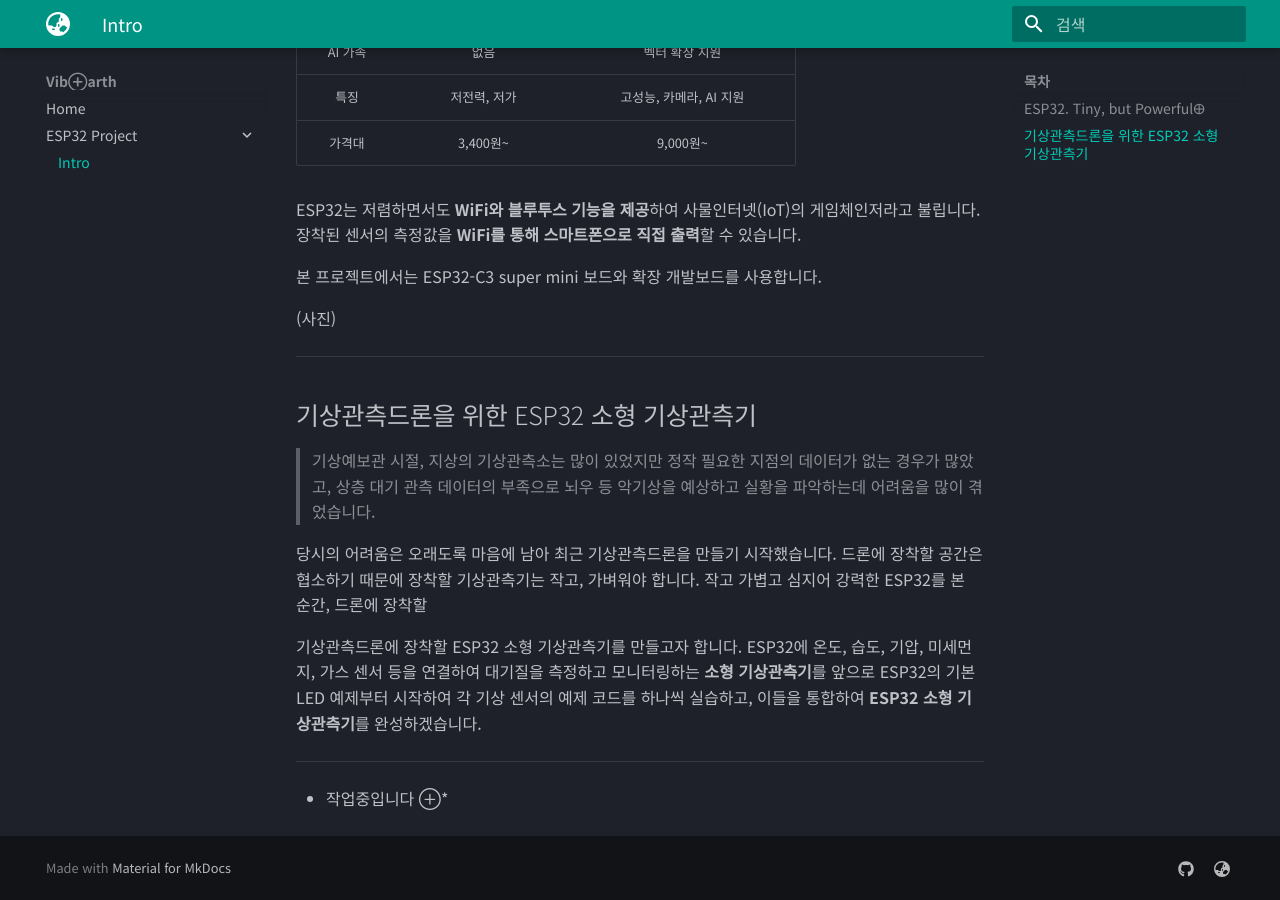
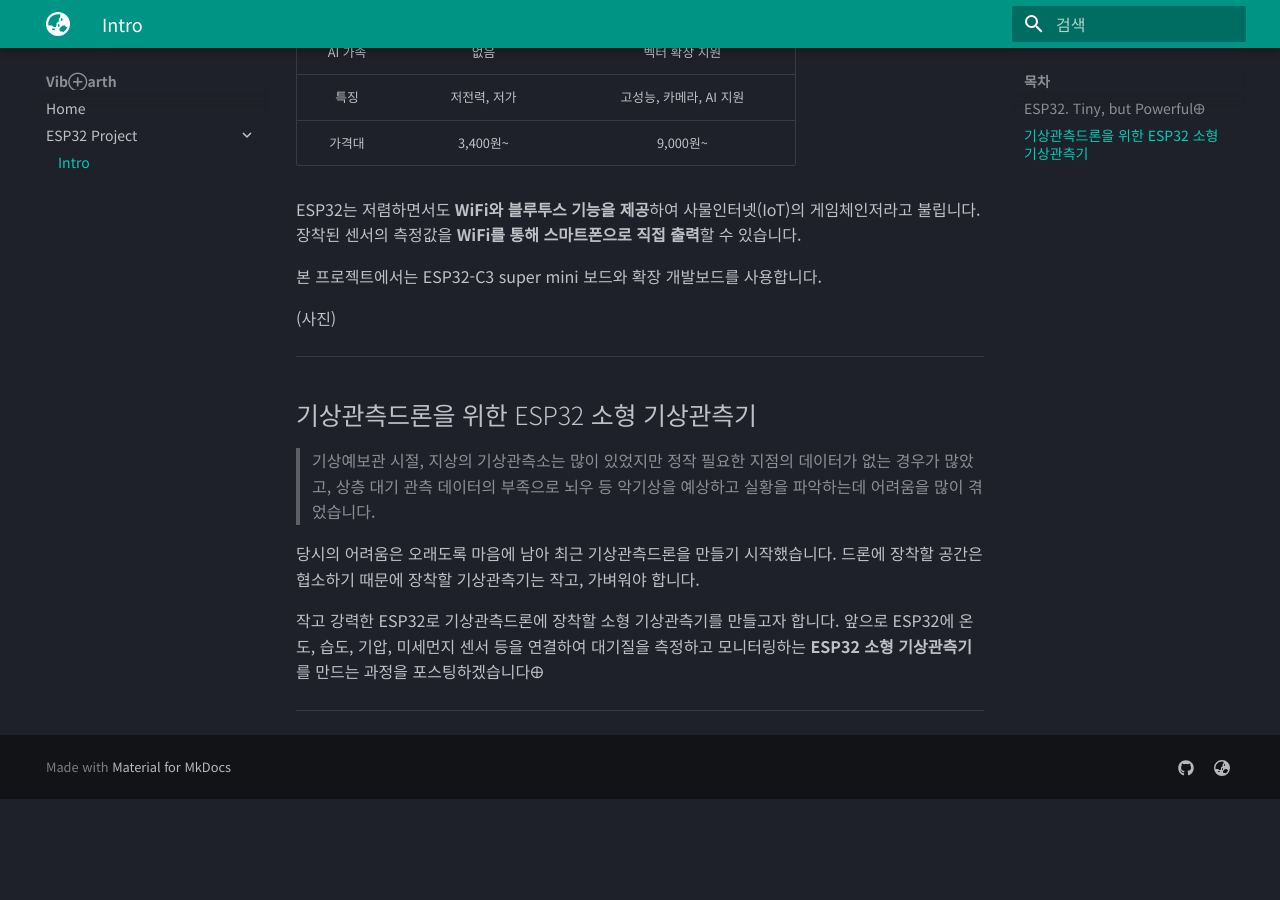
Before and after one commit to VibEarth/VibEarth.github.io, an MkDocs documentation site: the page built from docs/esp32/intro.md, in a window 1280 px wide and 900 px high, scrolled down 696 px. Built offline with MkDocs 1.6.1 and Material for MkDocs 9.7.7, drawn with Linux system fonts in a browser that asks for light colours; after the commit the page ends 1495 px from its top, so only the background shows below that.

Commit message:
vault backup: 2026-06-30 19:56:47

```diff
--- a/docs/esp32/intro.md
+++ b/docs/esp32/intro.md
@@ -34,17 +34,13 @@ ESP32는 저렴하면서도 **WiFi와 블루투스 기능을 제공**하여 사
 
 ## 기상관측드론을 위한 ESP32 소형 기상관측기
 
->기상예보관 시절, 지상의 기상관측소는 많이 있었지만 정작 필요한 지점의 데이터가 없는 경우가 많았고, 상층 대기 관측 데이터의 부족으로 뇌우 등 악기상을 예상하고 실황을 파악하는데 어려움을 많이 겪었습니다.
+>기상예보관 시절, 지상의 기상관측소는 많이 있었지만 정작 필요한 지점의 데이터가 없는 경우가 많았고,
+>상층 대기 관측 데이터의 부족으로 뇌우 등 악기상을 예상하고 실황을 파악하는데 어려움을 많이 겪었습니다.
 
 당시의 어려움은 오래도록 마음에 남아 최근 기상관측드론을 만들기 시작했습니다.
 드론에 장착할 공간은 협소하기 때문에 장착할 기상관측기는 작고, 가벼워야 합니다.
-작고 가볍고 심지어 강력한 ESP32를 본 순간, 드론에 장착할
 
-기상관측드론에 장착할 ESP32 소형 기상관측기를 만들고자 합니다.
-ESP32에 온도, 습도, 기압, 미세먼지, 가스 센서 등을 연결하여 대기질을 측정하고 모니터링하는 **소형 기상관측기**를
-앞으로 ESP32의 기본 LED 예제부터 시작하여 각 기상 센서의 예제 코드를 하나씩 실습하고,
-이들을 통합하여 **ESP32 소형 기상관측기**를 완성하겠습니다.
+작고 강력한 ESP32로 기상관측드론에 장착할 소형 기상관측기를 만들고자 합니다.
+앞으로 ESP32에 온도, 습도, 기압, 미세먼지 센서 등을 연결하여 대기질을 측정하고 모니터링하는 **ESP32 소형 기상관측기**를 만드는 과정을 포스팅하겠습니다🜨
 
 ---
-
-* 작업중입니다 ⊕*
```
